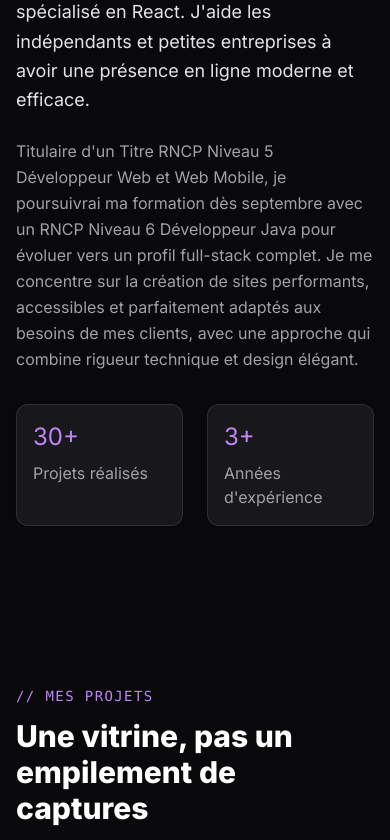
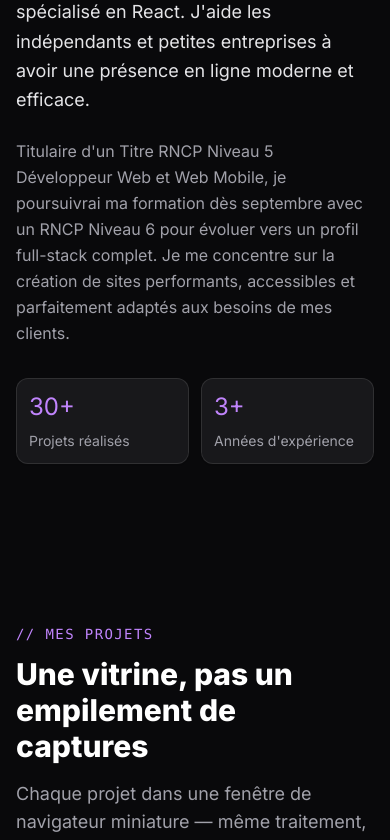
Before and after one commit to TomMrcl/MonPortfolio, a Next.js app: page / in a window 390 px wide. Shown: the part 1320-2160 px from the top of the page. Built offline with nearby package versions, Linux system fonts and the light colour scheme; no server answers.

Commit message:
feat: améliorer la section À propos, ajuster le style et le contenu des composants Contact et Services

```diff
--- a/components/About.tsx
+++ b/components/About.tsx
@@ -47,25 +47,24 @@ export function About() {
               <p className="text-zinc-600 dark:text-zinc-400 mb-8 leading-relaxed">
                 Titulaire d'un Titre RNCP Niveau 5 Développeur Web et Web
                 Mobile, je poursuivrai ma formation dès septembre avec un
-                RNCP Niveau 6 Développeur Java pour évoluer vers un profil
+                RNCP Niveau 6 pour évoluer vers un profil
                 full-stack complet. Je me concentre sur la création de sites
                 performants, accessibles et parfaitement adaptés aux besoins
-                de mes clients, avec une approche qui combine rigueur
-                technique et design élégant.
+                de mes clients.
               </p>
 
-              <div className="grid grid-cols-2 gap-6">
-                <div className="bg-white dark:bg-zinc-900 border border-zinc-200 dark:border-white/10 rounded-xl p-4 shadow-sm">
+              <div className="grid grid-cols-2 gap-3 sm:gap-6">
+                <div className="bg-white dark:bg-zinc-900 border border-zinc-200 dark:border-white/10 rounded-xl p-3 sm:p-4 shadow-sm">
                   <div className="text-2xl text-purple-600 dark:text-purple-400 mb-2">
                     30+
                   </div>
-                  <div className="text-zinc-600 dark:text-zinc-400">Projets réalisés</div>
+                  <div className="text-sm sm:text-base text-zinc-600 dark:text-zinc-400">Projets réalisés</div>
                 </div>
-                <div className="bg-white dark:bg-zinc-900 border border-zinc-200 dark:border-white/10 rounded-xl p-4 shadow-sm">
+                <div className="bg-white dark:bg-zinc-900 border border-zinc-200 dark:border-white/10 rounded-xl p-3 sm:p-4 shadow-sm">
                   <div className="text-2xl text-purple-600 dark:text-purple-400 mb-2">
                     3+
                   </div>
-                  <div className="text-zinc-600 dark:text-zinc-400">
+                  <div className="text-sm sm:text-base text-zinc-600 dark:text-zinc-400">
                     Années d'expérience
                   </div>
                 </div>
--- a/components/Contact.tsx
+++ b/components/Contact.tsx
@@ -79,9 +79,9 @@ export function Contact() {
             {/* Formulaire */}
             <div className="relative">
               {submitStatus === "success" && (
-                <div className="absolute -top-12 left-1/2 -translate-x-1/2 flex items-center gap-2 bg-green-600 text-white px-4 py-2 rounded-full shadow-lg whitespace-nowrap">
-                  <CheckCircle2 size={20} />
-                  <span>Message envoyé avec succès !</span>
+                <div className="absolute -top-12 left-1/2 -translate-x-1/2 flex items-center gap-2 bg-green-600 text-white px-4 py-2 rounded-full shadow-lg text-sm sm:text-base w-max max-w-[calc(100vw-2rem)]">
+                  <CheckCircle2 size={18} className="shrink-0" />
+                  <span>Message envoyé !</span>
                 </div>
               )}
 
```
Also changed, not shown: components/Services.tsx (+45 -39 lines).
